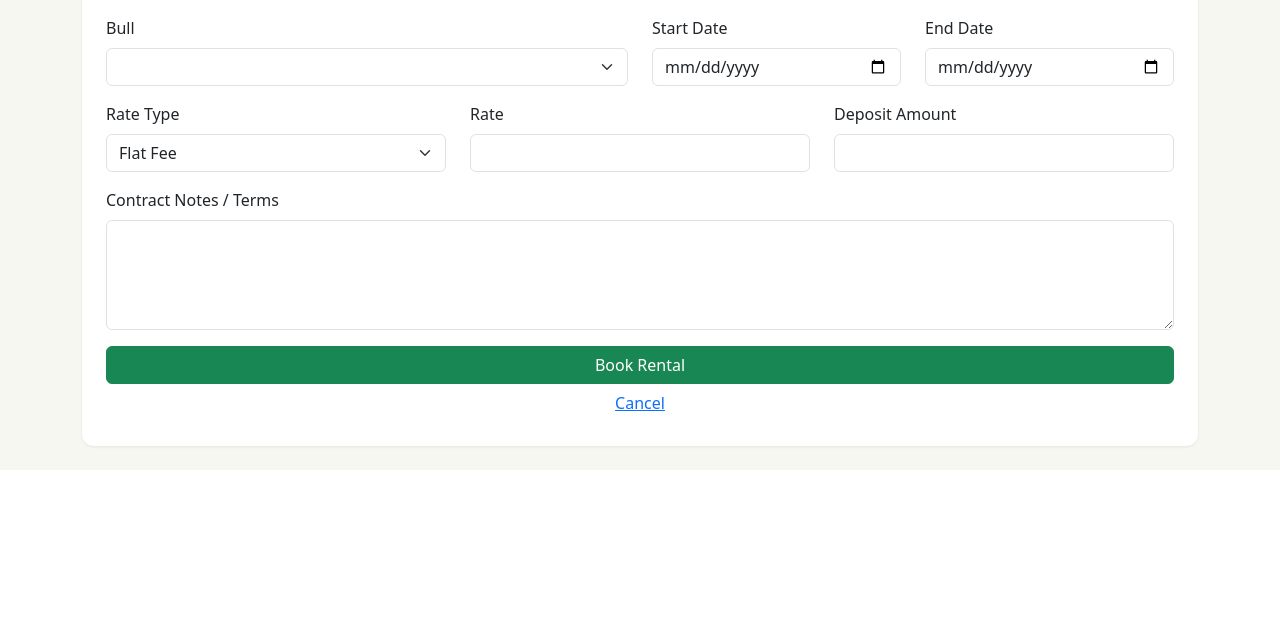
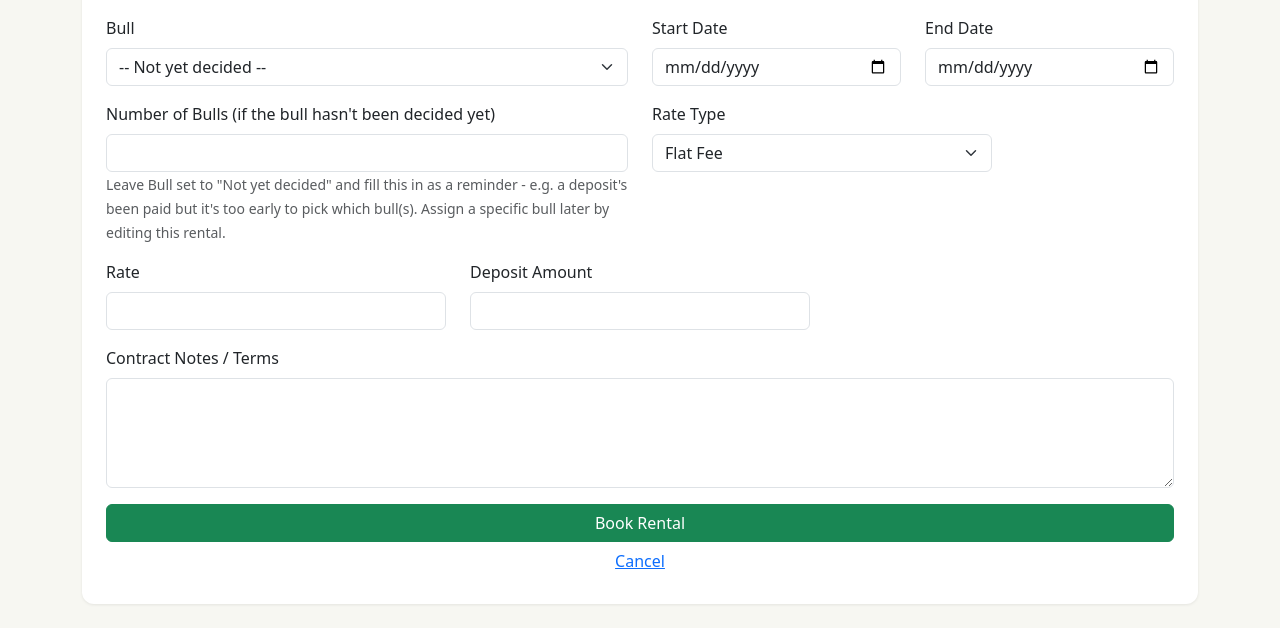
Before and after one commit to jpatri8-hub/Cattle, a Flask app: page /rentals/new in a window 1280 px wide. Shown: the part 340-968 px from the top of the page. Before the commit the page ends 810 px from the top, so only its background shows below. Run offline with Flask 3, Linux system fonts and the light colour scheme; the visitor is signed in with stand-in values (Sample User, id 1); data comes from the database, SQL or seed files in the repository; data that the repository does not hold is empty; some libraries are stand-ins or nearby versions.

Commit message:
Sales Excel export, condensed animal detail cards, placeholder bull rentals, and a critical Postgres driver fix
- New Excel export of sales within a date range (Sales list page): one row
  per sold animal (invoice, date, category, buyer, animal, price, weight,
  payment method, notes) plus a totals row.
- EPDs, Semen Tests, and Rental History on the animal detail page are now
  collapsible (collapsed by default, click the header to expand) instead
  of always-expanded, to condense the page.
- Rentals can now be booked with just a customer, dates, rate/deposit, and
  a "number of bulls" count instead of a specific bull - for when a
  deposit's been paid but it's too early to decide which bull(s) will be
  used. A new Edit Rental page lets a specific bull be assigned later.
  Pickup/return checks are disabled (both in the UI and server-side) until
  a bull is actually assigned, since there's no physical animal yet.

Also fixed a live, unrelated risk I found while testing against a real
Postgres instance: requirements.txt had no upper bound on SQLAlchemy, and
the newly-released 2.1.x line resolves a bare "postgresql://" URL to the
psycopg (v3) driver instead of psycopg2 (what's actually installed) -
which would make the app fail to boot entirely on the next deploy that
picks up a fresh install. Pinned SQLAlchemy to a verified-working 2.0.x
version and made config.py force the psycopg2 driver explicitly as a
second line of defense against this happening again.

Database migration note: Rental.bull_id is now nullable (loosened safely
by app/db_sync.py - verified against a real Postgres table with existing
NOT NULL data, which survived untouched) and a new nullable
Rental.bull_count column was added. No destructive changes.

Co-Authored-By: Claude Sonnet 5 <noreply@anthropic.com>
Claude-Session: https://claude.ai/code/session_017cX8C32vR38peokdRdP72g

```diff
--- a/app/forms.py
+++ b/app/forms.py
@@ -213,7 +213,10 @@ class SemenTestForm(FlaskForm):
 # ---- Rentals --------------------------------------------------------------------
 
 class RentalForm(FlaskForm):
-    bull_id = SelectField("Bull", coerce=int, validators=[DataRequired()])
+    bull_id = SelectField("Bull", coerce=int, validators=[Optional()])
+    bull_count = IntegerField(
+        "Number of Bulls (if the bull hasn't been decided yet)", validators=[Optional()]
+    )
     customer_id = SelectField("Buyer / Customer", coerce=int, validators=[DataRequired()])
     start_date = DateField("Start Date", validators=[DataRequired()])
     end_date = DateField("End Date", validators=[DataRequired()])
--- a/app/models.py
+++ b/app/models.py
@@ -483,7 +483,8 @@ class CalfRecord(db.Model):
 
 class Rental(db.Model):
     id = db.Column(db.Integer, primary_key=True)
-    bull_id = db.Column(db.Integer, db.ForeignKey("animal.id"), nullable=False)
+    bull_id = db.Column(db.Integer, db.ForeignKey("animal.id"))  # null = bull not yet decided, see bull_count
+    bull_count = db.Column(db.Integer)  # number of bulls reserved when bull_id is still undecided
     customer_id = db.Column(db.Integer, db.ForeignKey("buyer.id"), nullable=False)
 
     start_date = db.Column(db.Date, nullable=False)
@@ -512,6 +513,13 @@ class Rental(db.Model):
     @property
     def is_overdue(self):
         return self.status == RENTAL_ACTIVE and self.end_date < date.today()
+
+    @property
+    def display_bull(self):
+        if self.bull:
+            return self.bull.display_id
+        count = self.bull_count or 1
+        return f"TBD ({count} bull{'s' if count != 1 else ''})"
 
     @property
     def revenue(self):
--- a/app/rentals/routes.py
+++ b/app/rentals/routes.py
@@ -41,7 +41,9 @@ def list_rentals():
 def new_rental():
     form = RentalForm()
     bulls = [a for a in Animal.query.filter_by(is_active=True).order_by(Animal.tag_id).all() if a.is_bull]
-    form.bull_id.choices = [(a.id, f"{a.display_id}{'' if a.is_rentable_available else ' (unavailable)'}") for a in bulls]
+    form.bull_id.choices = [(0, "-- Not yet decided --")] + [
+        (a.id, f"{a.display_id}{'' if a.is_rentable_available else ' (unavailable)'}") for a in bulls
+    ]
     form.customer_id.choices = [(c.id, c.name) for c in Buyer.query.order_by(Buyer.name).all()]
 
     if not form.customer_id.choices:
@@ -49,17 +51,21 @@ def new_rental():
 
     if request.method == "GET":
         preselect = request.args.get("bull_id", type=int)
-        if preselect:
-            form.bull_id.data = preselect
+        form.bull_id.data = preselect or 0
 
     if form.validate_on_submit():
+        bull_id = form.bull_id.data or None
+        bull_count = form.bull_count.data
         if form.end_date.data < form.start_date.data:
             flash("End date must be on or after the start date.", "danger")
-        elif _has_conflict(form.bull_id.data, form.start_date.data, form.end_date.data):
+        elif not bull_id and not bull_count:
+            flash("Pick a bull, or enter a number of bulls if it's too early to decide which one(s).", "danger")
+        elif bull_id and _has_conflict(bull_id, form.start_date.data, form.end_date.data):
             flash("That bull is already booked during part of this date range.", "danger")
         else:
             rental = Rental(
-                bull_id=form.bull_id.data,
+                bull_id=bull_id,
+                bull_count=None if bull_id else bull_count,
                 customer_id=form.customer_id.data,
                 start_date=form.start_date.data,
                 end_date=form.end_date.data,
@@ -77,6 +83,47 @@ def new_rental():
     return render_template("rentals/form.html", form=form, title="Book a Rental")
 
 
+@rentals_bp.route("/<int:rental_id>/edit", methods=["GET", "POST"])
+@login_required
+def edit_rental(rental_id):
+    rental = Rental.query.get_or_404(rental_id)
+    form = RentalForm(obj=rental)
+    bulls = [a for a in Animal.query.filter_by(is_active=True).order_by(Animal.tag_id).all() if a.is_bull]
+    form.bull_id.choices = [(0, "-- Not yet decided --")] + [
+        (a.id, f"{a.display_id}{'' if a.is_rentable_available else ' (unavailable)'}") for a in bulls
+    ]
+    form.customer_id.choices = [(c.id, c.name) for c in Buyer.query.order_by(Buyer.name).all()]
+
+    if request.method == "GET":
+        form.bull_id.data = rental.bull_id or 0
+        form.customer_id.data = rental.customer_id
+
+    if form.validate_on_submit():
+        bull_id = form.bull_id.data or None
+        bull_count = form.bull_count.data
+        if form.end_date.data < form.start_date.data:
+            flash("End date must be on or after the start date.", "danger")
+        elif not bull_id and not bull_count:
+            flash("Pick a bull, or enter a number of bulls if it's too early to decide which one(s).", "danger")
+        elif bull_id and _has_conflict(bull_id, form.start_date.data, form.end_date.data, exclude_rental_id=rental.id):
+            flash("That bull is already booked during part of this date range.", "danger")
+        else:
+            rental.bull_id = bull_id
+            rental.bull_count = None if bull_id else bull_count
+            rental.customer_id = form.customer_id.data
+            rental.start_date = form.start_date.data
+            rental.end_date = form.end_date.data
+            rental.rate = form.rate.data
+            rental.rate_type = form.rate_type.data
+            rental.deposit_amount = form.deposit_amount.data
+            rental.contract_notes = form.contract_notes.data
+            db.session.commit()
+            flash("Rental updated.", "success")
+            return redirect(url_for("rentals.view_rental", rental_id=rental.id))
+
+    return render_template("rentals/form.html", form=form, title=f"Edit Rental #{rental.id}", rental=rental)
+
+
 @rentals_bp.route("/<int:rental_id>")
 @login_required
 def view_rental(rental_id):
@@ -92,6 +139,9 @@ def view_rental(rental_id):
 @login_required
 def add_check(rental_id):
     rental = Rental.query.get_or_404(rental_id)
+    if not rental.bull_id:
+        flash("Assign a specific bull to this rental before logging a pickup/return check.", "warning")
+        return redirect(url_for("rentals.view_rental", rental_id=rental.id))
     form = RentalCheckForm()
     form.location_id.choices = [(0, "-- Keep current location --")] + [
         (l.id, l.display_name) for l in Location.query.filter_by(is_active=True).order_by(Location.name).all()
--- a/app/sales/routes.py
+++ b/app/sales/routes.py
@@ -1,6 +1,7 @@
+import io
 from datetime import date
 
-from flask import Blueprint, flash, redirect, render_template, request, session, url_for
+from flask import Blueprint, flash, redirect, render_template, request, send_file, session, url_for
 from flask_login import current_user, login_required
 
 from app import db
@@ -9,6 +10,7 @@ from app.forms import BuyerForm, SaleForm
 from app.models import (
     Animal, Buyer, DEPARTURE_SOLD, Sale, SaleCategory, SaleLine,
 )
+from app.sales.export import build_sales_workbook
 
 sales_bp = Blueprint("sales", __name__, url_prefix="/sales")
 
@@ -20,7 +22,38 @@ TRUCKLOAD_CATEGORY_NAME = "truckload calf sale"
 @owner_required
 def list_sales():
     sales = Sale.query.order_by(Sale.sale_date.desc()).all()
-    return render_template("sales/list.html", sales=sales)
+    today = date.today()
+    return render_template(
+        "sales/list.html", sales=sales,
+        export_start=date(today.year, 1, 1).isoformat(), export_end=today.isoformat(),
+    )
+
+
+@sales_bp.route("/export")
+@login_required
+@owner_required
+def export_sales():
+    start_raw = request.args.get("start_date")
+    end_raw = request.args.get("end_date")
+    try:
+        start = date.fromisoformat(start_raw)
+        end = date.fromisoformat(end_raw)
+    except (TypeError, ValueError):
+        flash("Pick a valid start and end date to export.", "warning")
+        return redirect(url_for("sales.list_sales"))
+    if end < start:
+        flash("End date must be on or after the start date.", "warning")
+        return redirect(url_for("sales.list_sales"))
+
+    wb = build_sales_workbook(start, end)
+    buffer = io.BytesIO()
+    wb.save(buffer)
+    buffer.seek(0)
+    filename = f"sales_{start.isoformat()}_to_{end.isoformat()}.xlsx"
+    return send_file(
+        buffer, as_attachment=True, download_name=filename,
+        mimetype="application/vnd.openxmlformats-officedocument.spreadsheetml.sheet",
+    )
 
 
 def _parse_sale_lines(animals, is_truckload):
--- a/app/templates/main/dashboard.html
+++ b/app/templates/main/dashboard.html
@@ -62,7 +62,7 @@
       <h6>Overdue Rentals ({{ alerts.rentals_overdue|length }})</h6>
       <ul class="list-group list-group-flush">
         {% for r in alerts.rentals_overdue %}
-        <li class="list-group-item"><a href="{{ url_for('rentals.view_rental', rental_id=r.id) }}">{{ r.bull.display_id }} - {{ r.customer.name }}</a> <small class="text-muted">due {{ r.end_date }}</small></li>
+        <li class="list-group-item"><a href="{{ url_for('rentals.view_rental', rental_id=r.id) }}">{{ r.display_bull }} - {{ r.customer.name }}</a> <small class="text-muted">due {{ r.end_date }}</small></li>
         {% endfor %}
       </ul>
     </div>
@@ -79,7 +79,7 @@
       <ul class="list-group list-group-flush">
         {% for r in upcoming_returns %}
         <li class="list-group-item d-flex justify-content-between">
-          <a href="{{ url_for('rentals.view_rental', rental_id=r.id) }}">{{ r.bull.display_id }} - {{ r.customer.name }}</a>
+          <a href="{{ url_for('rentals.view_rental', rental_id=r.id) }}">{{ r.display_bull }} - {{ r.customer.name }}</a>
           <span class="{{ 'text-danger fw-bold' if r.is_overdue else '' }}">{{ r.end_date }}</span>
         </li>
         {% endfor %}
@@ -95,7 +95,7 @@
       <ul class="list-group list-group-flush">
         {% for r in upcoming_bookings %}
         <li class="list-group-item d-flex justify-content-between">
-          <a href="{{ url_for('rentals.view_rental', rental_id=r.id) }}">{{ r.bull.display_id }} - {{ r.customer.name }}</a>
+          <a href="{{ url_for('rentals.view_rental', rental_id=r.id) }}">{{ r.display_bull }} - {{ r.customer.name }}</a>
           <span>{{ r.start_date }}</span>
         </li>
         {% endfor %}
--- a/app/templates/rentals/form.html
+++ b/app/templates/rentals/form.html
@@ -13,6 +13,10 @@
     <div class="col-md-6 mb-3">{{ form.bull_id.label(class="form-label") }} {{ form.bull_id(class="form-select") }}</div>
     <div class="col-md-3 mb-3">{{ form.start_date.label(class="form-label") }} {{ form.start_date(class="form-control") }}</div>
     <div class="col-md-3 mb-3">{{ form.end_date.label(class="form-label") }} {{ form.end_date(class="form-control") }}</div>
+    <div class="col-md-6 mb-3">
+      {{ form.bull_count.label(class="form-label") }} {{ form.bull_count(class="form-control") }}
+      <small class="text-muted">Leave Bull set to "Not yet decided" and fill this in as a reminder - e.g. a deposit's been paid but it's too early to pick which bull(s). Assign a specific bull later by editing this rental.</small>
+    </div>
 
     <div class="col-md-4 mb-3">{{ form.rate_type.label(class="form-label") }} {{ form.rate_type(class="form-select") }}</div>
     <div class="col-md-4 mb-3">{{ form.rate.label(class="form-label") }} {{ form.rate(class="form-control") }}</div>
@@ -21,6 +25,6 @@
     <div class="col-12 mb-3">{{ form.contract_notes.label(class="form-label") }} {{ form.contract_notes(class="form-control", rows=4) }}</div>
   </div>
   {{ form.submit(class="btn btn-success") }}
-  <a href="{{ url_for('rentals.list_rentals') }}" class="btn btn-link">Cancel</a>
+  <a href="{{ url_for('rentals.view_rental', rental_id=rental.id) if rental else url_for('rentals.list_rentals') }}" class="btn btn-link">Cancel</a>
 </form>
 {% endblock %}
--- a/app/templates/rentals/list.html
+++ b/app/templates/rentals/list.html
@@ -28,7 +28,7 @@
   <tbody>
     {% for r in rentals %}
     <tr>
-      <td><a href="{{ url_for('animals.view_animal', animal_id=r.bull_id) }}">{{ r.bull.display_id }}</a></td>
+      <td>{% if r.bull %}<a href="{{ url_for('animals.view_animal', animal_id=r.bull_id) }}">{{ r.display_bull }}</a>{% else %}{{ r.display_bull }}{% endif %}</td>
       <td><a href="{{ url_for('rentals.view_rental', rental_id=r.id) }}">{{ r.customer.name }}</a></td>
       <td>{{ r.start_date }}</td>
       <td>{{ r.end_date }}</td>
--- a/requirements.txt
+++ b/requirements.txt
@@ -1,5 +1,6 @@
 Flask==3.0.3
 Flask-SQLAlchemy==3.1.1
+SQLAlchemy==2.0.54
 Flask-Login==0.6.3
 Flask-WTF==1.2.1
 Flask-Migrate==4.0.7
```
Also changed, not shown: app/db_sync.py (+29 -21 lines), app/sales/export.py (added, +59 -0 lines), app/templates/animals/detail.html (+9 -3 lines), app/templates/rentals/detail.html (+7 -2 lines), app/templates/sales/list.html (+15 -0 lines), config.py (+7 -1 lines).
